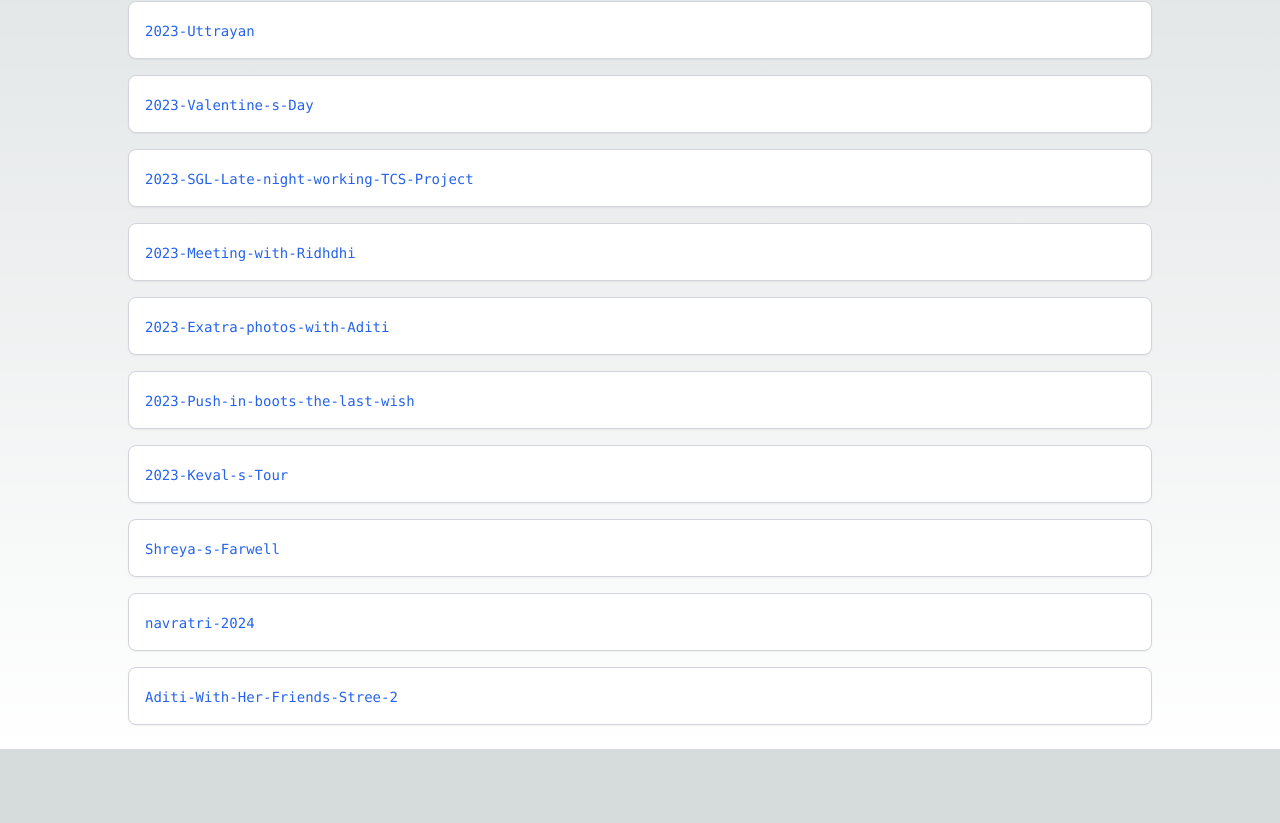
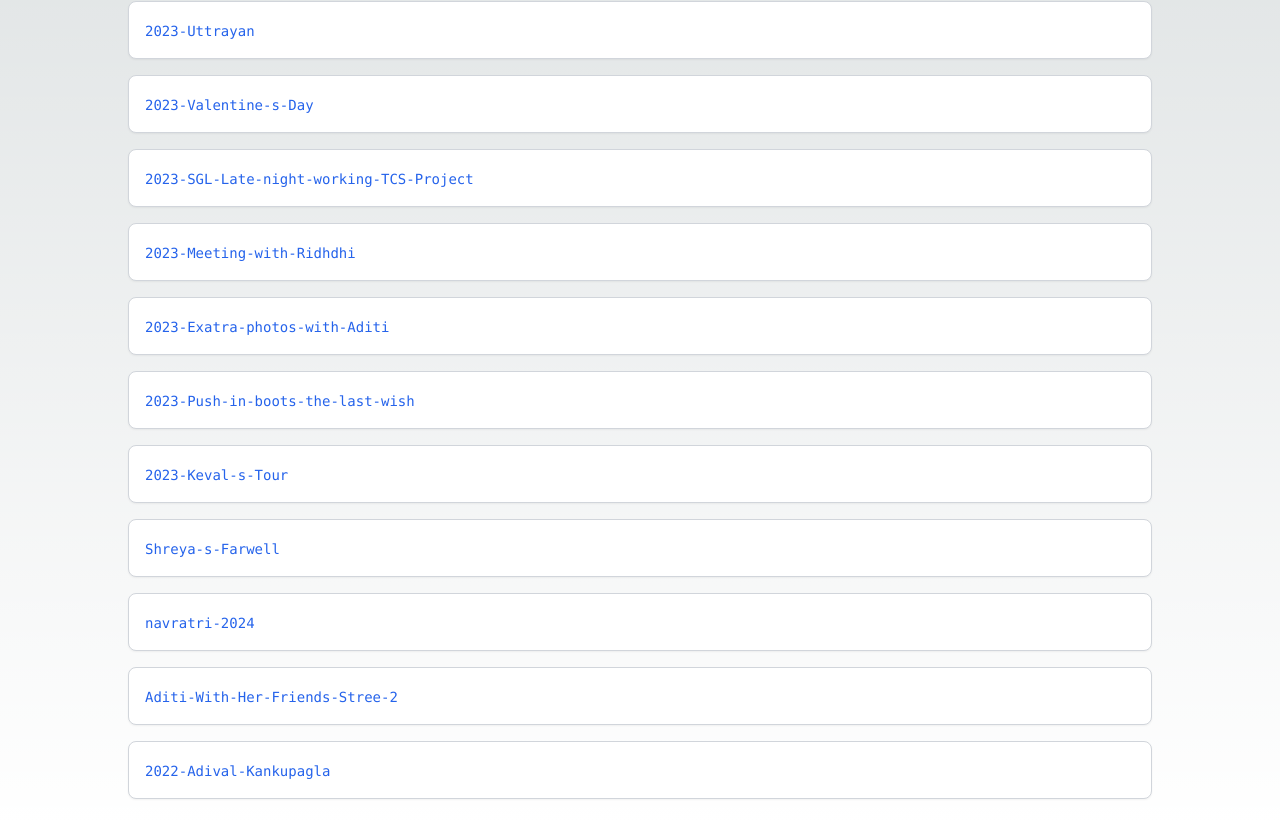
Before and after one commit to FamilyWebsites/nextjs_image_gallary_test_5, a Next.js app: page / in a window 1280 px wide. Shown: the part 393-1216 px from the top of the page. Before the commit the page ends 1142 px from the top, so only its background shows below. Built offline with nearby package versions, Linux system fonts and the light colour scheme.

Commit message:
Update page.tsx

```diff
--- a/src/app/page.tsx
+++ b/src/app/page.tsx
@@ -14,7 +14,8 @@ export default function Home() {
     '2023-Keval-s-Tour',
     'Shreya-s-Farwell',
     'navratri-2024',
-    'Aditi-With-Her-Friends-Stree-2'
+    'Aditi-With-Her-Friends-Stree-2',
+    '2022-Adival-Kankupagla'
   ];
 
 return (
```
